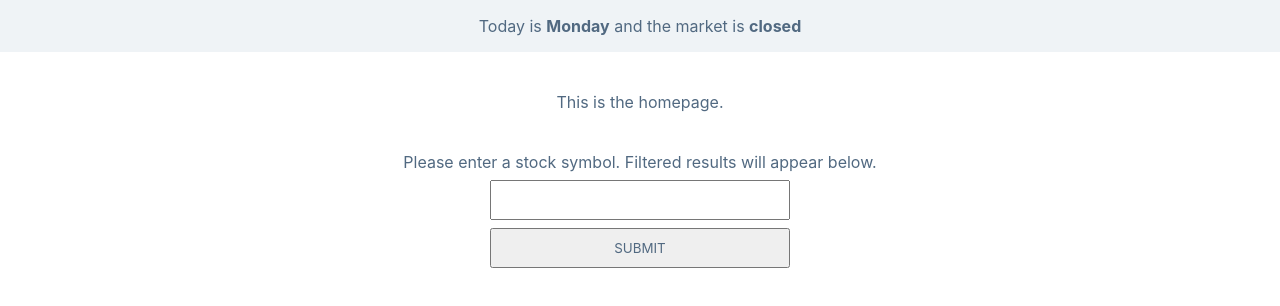
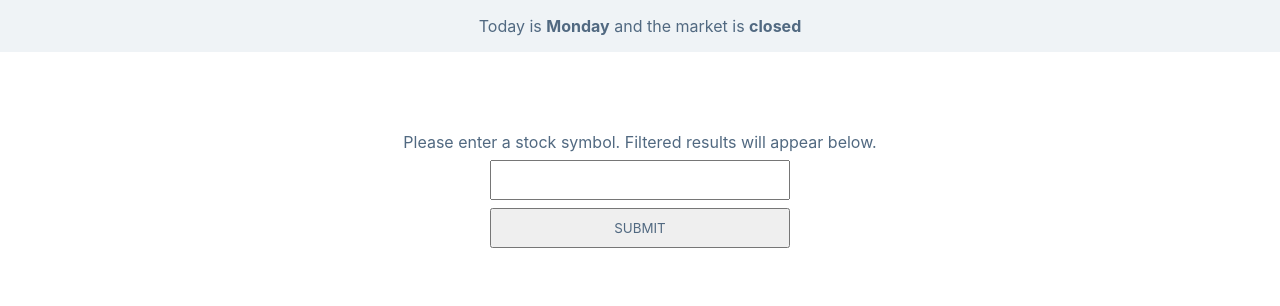
Before and after one commit to aarnadlr/stock-tracker, a React (Create React App) app: page / in a window 1280 px wide. Shown: the top 306 px of the page. Built offline with nearby package versions, Linux system fonts and the light colour scheme.

Commit message:
Remove text.

```diff
--- a/src/components/Home/Home.jsx
+++ b/src/components/Home/Home.jsx
@@ -24,9 +24,8 @@ export default function Home() {
 
   return (
     <div>
-      <div style={{ padding: '40px 0' }}>This is the homepage.</div>
 
-      <form>
+      <form style={{ padding: '80px 0' }}>
         <label htmlFor="query">Please enter a stock symbol. Filtered results will appear below.</label>
         <br />
         <input
```
